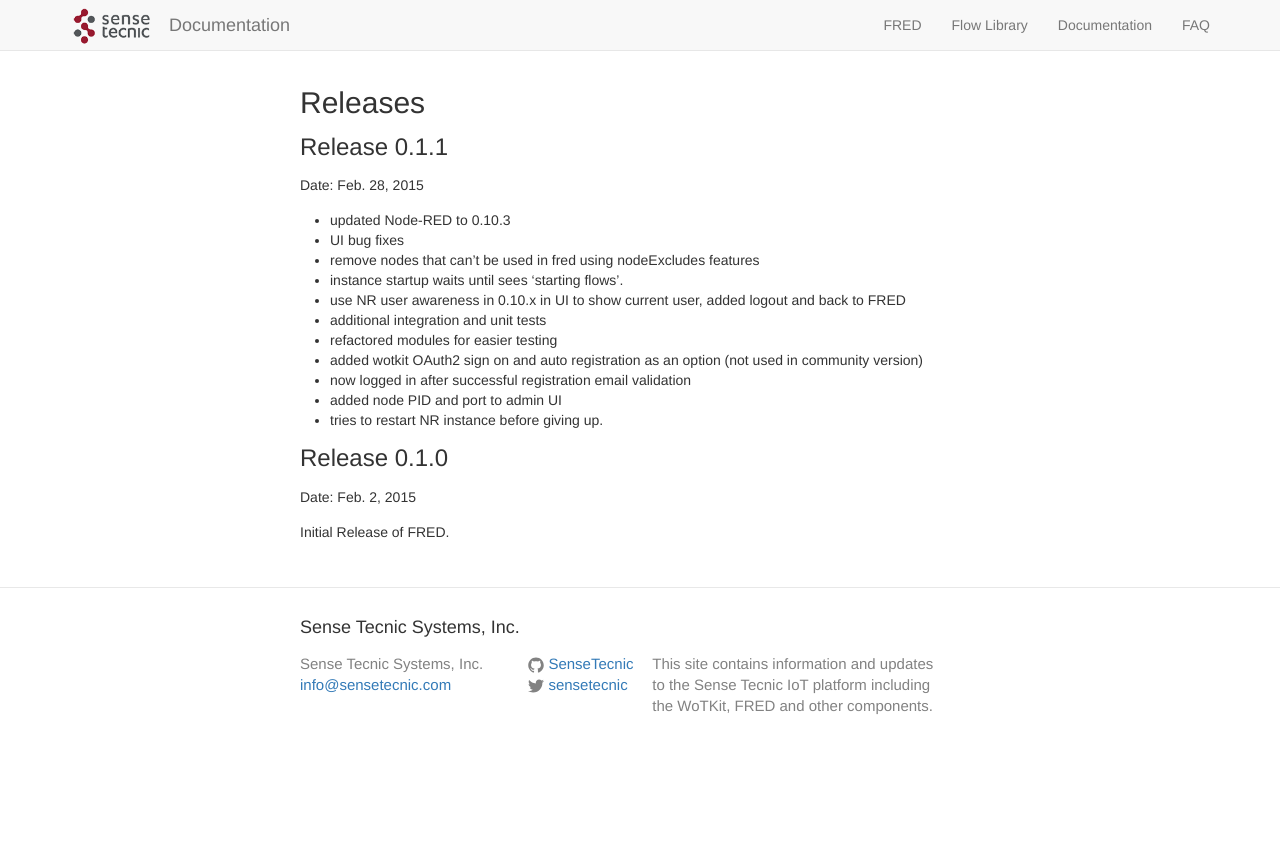
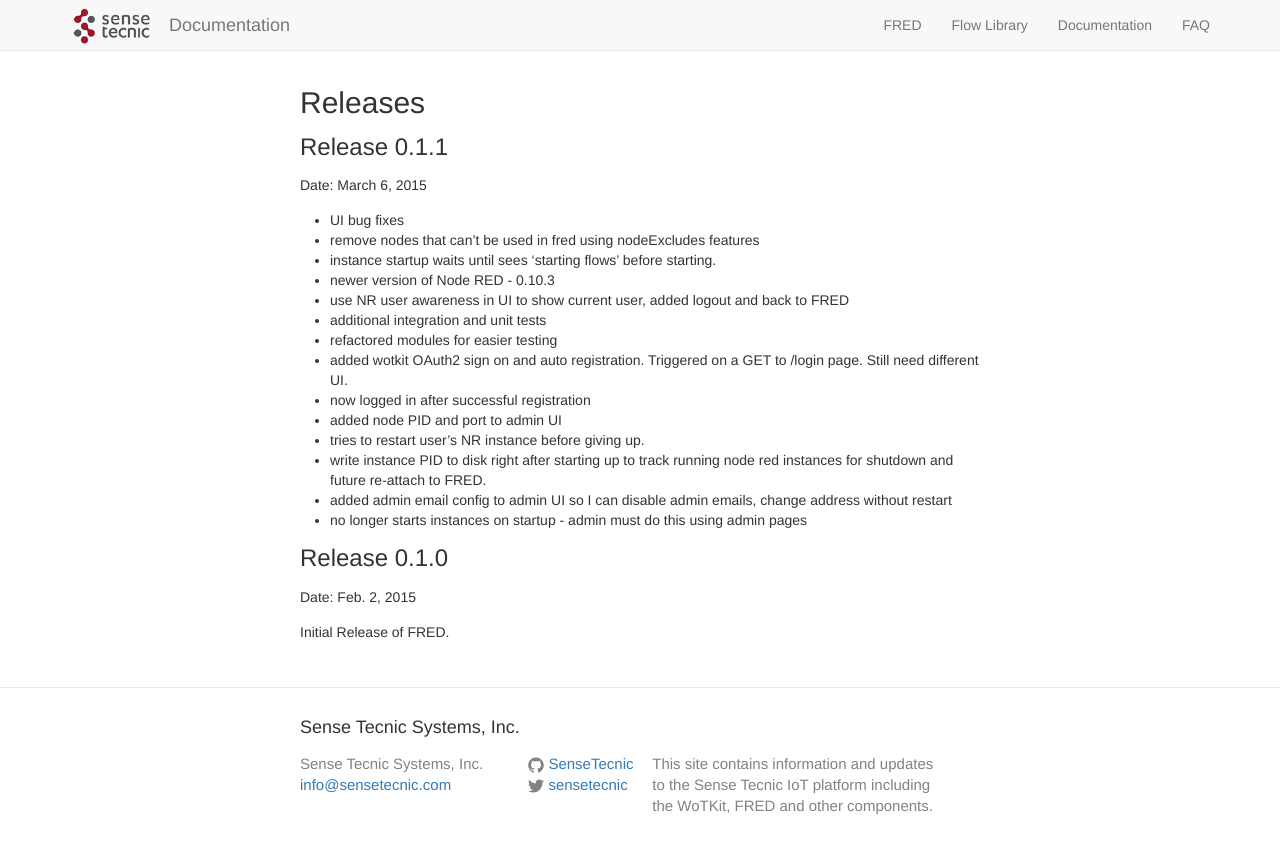
Before and after one commit to SenseTecnic/SenseTecnic.github.io, a Jekyll site: the page built from fred/releases.md, in a window 1280 px wide. Shown: the top 853 px of the page. Built offline with Jekyll 4.4.1, drawn with Linux system fonts in a browser that asks for light colours.

Commit message:
Update releases.md

```diff
--- a/fred/releases.md
+++ b/fred/releases.md
@@ -6,19 +6,22 @@
 
 ###Release 0.1.1
 
-Date: Feb. 28, 2015
+Date: March 6, 2015
 
-- updated Node-RED to 0.10.3
 - UI bug fixes
 - remove nodes that can't be used in fred using nodeExcludes features
-- instance startup waits until sees 'starting flows'.
-- use NR user awareness in 0.10.x in UI to show current user, added logout and back to FRED
+- instance startup waits until sees 'starting flows' before starting.
+- newer version of Node RED - 0.10.3
+- use NR user awareness in UI to show current user, added logout and back to FRED
 - additional integration and unit tests
 - refactored modules for easier testing
-- added wotkit OAuth2 sign on and auto registration as an option (not used in community version)
-- now logged in after successful registration email validation
+- added wotkit OAuth2 sign on and auto registration. Triggered on a GET to /login page. Still need different UI.
+- now logged in after successful registration
 - added node PID and port to admin UI
-- tries to restart NR instance before giving up.
+- tries to restart user's NR instance before giving up.
+- write instance PID to disk right after starting up to track running node red instances for shutdown and future re-attach to FRED.
+- added admin email config to admin UI so I can disable admin emails, change address without restart
+- no longer starts instances on startup - admin must do this using admin pages
 
 ###Release 0.1.0
 
```
